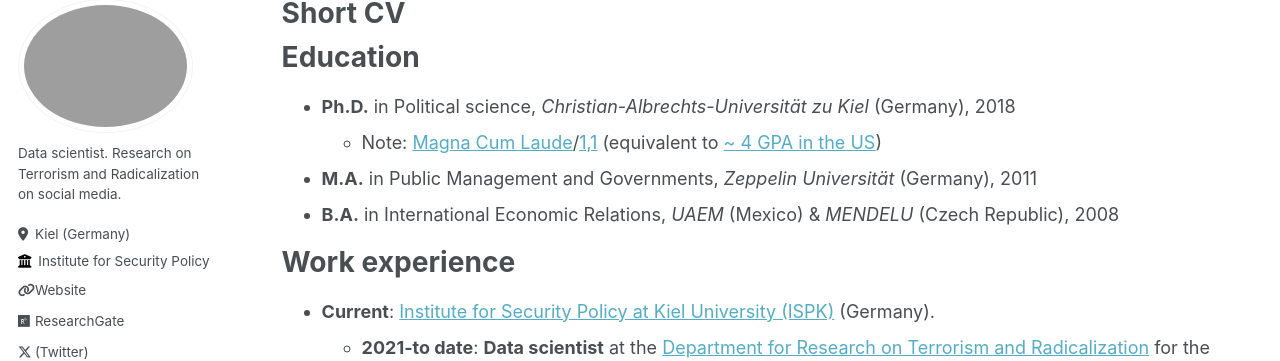
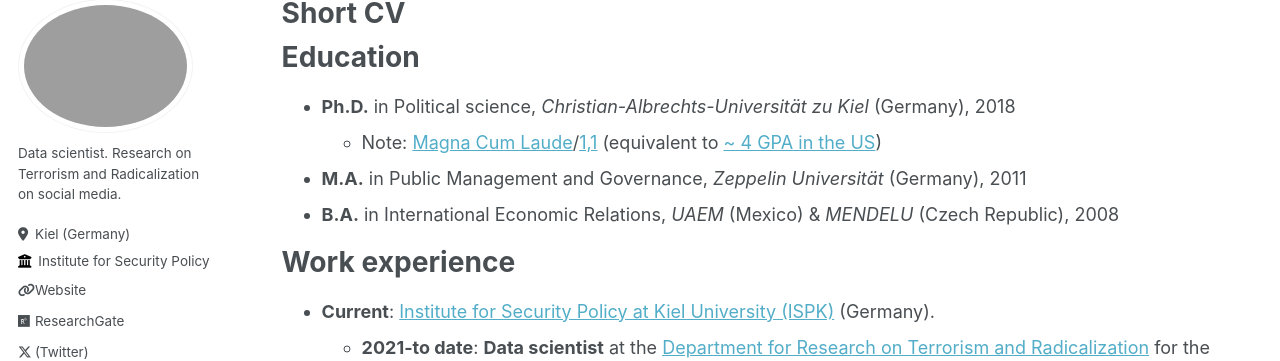
Before and after one commit to victor-cruz-aceves/victor-cruz-aceves.github.io, a Jekyll site: the page built from _pages/cv.md, in a window 1280 px wide and 900 px high. Shown: the part 87-448 px from the top of the window. Built offline with Jekyll 4.4.1, drawn with Linux system fonts in a browser that asks for light colours.

Commit message:
Typo corrected

```diff
--- a/_pages/cv.md
+++ b/_pages/cv.md
@@ -13,7 +13,7 @@ Education
 ======
 * **Ph.D.** in Political science, *Christian-Albrechts-Universität zu Kiel* (Germany), 2018
   * Note: [Magna Cum Laude](https://en.wikipedia.org/wiki/Latin_honors#Germany)/[1,1](https://en.wikipedia.org/wiki/Academic_grading_in_Germany#Tertiary_education) (equivalent to [~ 4 GPA in the US](https://en.wikipedia.org/wiki/Academic_grading_in_Germany#Overview))
-* **M.A.** in Public Management and Governments, *Zeppelin Universität* (Germany), 2011
+* **M.A.** in Public Management and Governance, *Zeppelin Universität* (Germany), 2011
 * **B.A.** in International Economic Relations, *UAEM* (Mexico) & *MENDELU* (Czech Republic), 2008
 
 Work experience
```
